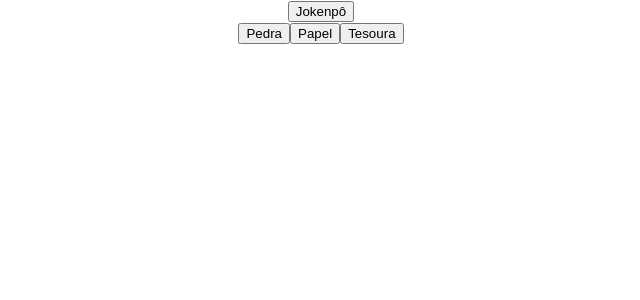
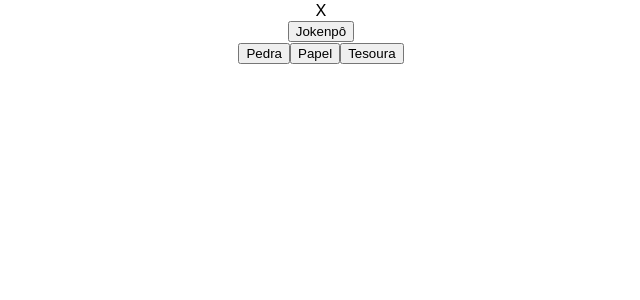
Before and after one commit to mateusturola/jokenpo, a React (Create React App) app: page / in a window 1280 px wide. Shown: the top 300 px of the page, without its empty margins (319-959 px from the left). Built offline with nearby package versions, Linux system fonts and the light colour scheme.

Commit message:
Adiciona Ring

```diff
--- a/src/Components/Game.jsx
+++ b/src/Components/Game.jsx
@@ -1,5 +1,6 @@
 import React, { Component } from 'react';
 import ButtonGame from './ButtonGame';
+import Ring from './Ring';
 import UserGame from './UserGame';
 
 class Game extends Component {
@@ -16,17 +17,18 @@ class Game extends Component {
   }
 
   generateComputerGame = () => {
-    const options = ['pedra', 'papel', 'tesoura'];
+    const options = ['Pedra', 'Papel', 'Tesoura'];
     const index = Math.floor(Math.random() * (2 - 0 + 1)) + 0;
     this.setState({ computerGame: options[index] })
   }
 
   render() {
-    const { userGame } = this.state;
+    const { userGame, computerGame } = this.state;
     return (
       <div>
-        <UserGame userGame={ userGame } />
-        <ButtonGame name="Pedra" getUserGame={this.generateComputerGame } />
+        <Ring userGame={ userGame } computerGame={ computerGame }   />
+        <UserGame userGame={userGame} generateComputerGame={ this.generateComputerGame } />
+        <ButtonGame name="Pedra" getUserGame={this.getUserGame } />
         <ButtonGame name="Papel" getUserGame={ this.getUserGame} />
         <ButtonGame name="Tesoura" getUserGame={ this.getUserGame } />
       </div>
--- /dev/null
+++ b/src/Components/Ring.jsx
@@ -0,0 +1,19 @@
+import React, { Component } from 'react';
+import PropTypes from 'prop-types';
+
+class Ring extends Component {
+  render() {
+    const { computerGame , userGame } = this.props;
+    return (
+      <div>
+        { computerGame } X { userGame }
+      </div>
+    );
+  }
+}
+
+Ring.propTypes = {
+
+};
+
+export default Ring;
--- a/src/Components/UserGame.jsx
+++ b/src/Components/UserGame.jsx
@@ -3,11 +3,11 @@ import PropTypes from 'prop-types';
 
 class UserGame extends Component {
   render() {
-    const { userGame } = this.props
+    const { userGame, generateComputerGame } = this.props
     return (
       <div>
         { userGame }
-        <button type="button" >
+        <button type="button" onClick={() => generateComputerGame() }>
           Jokenpô
         </button>
       </div>
```
